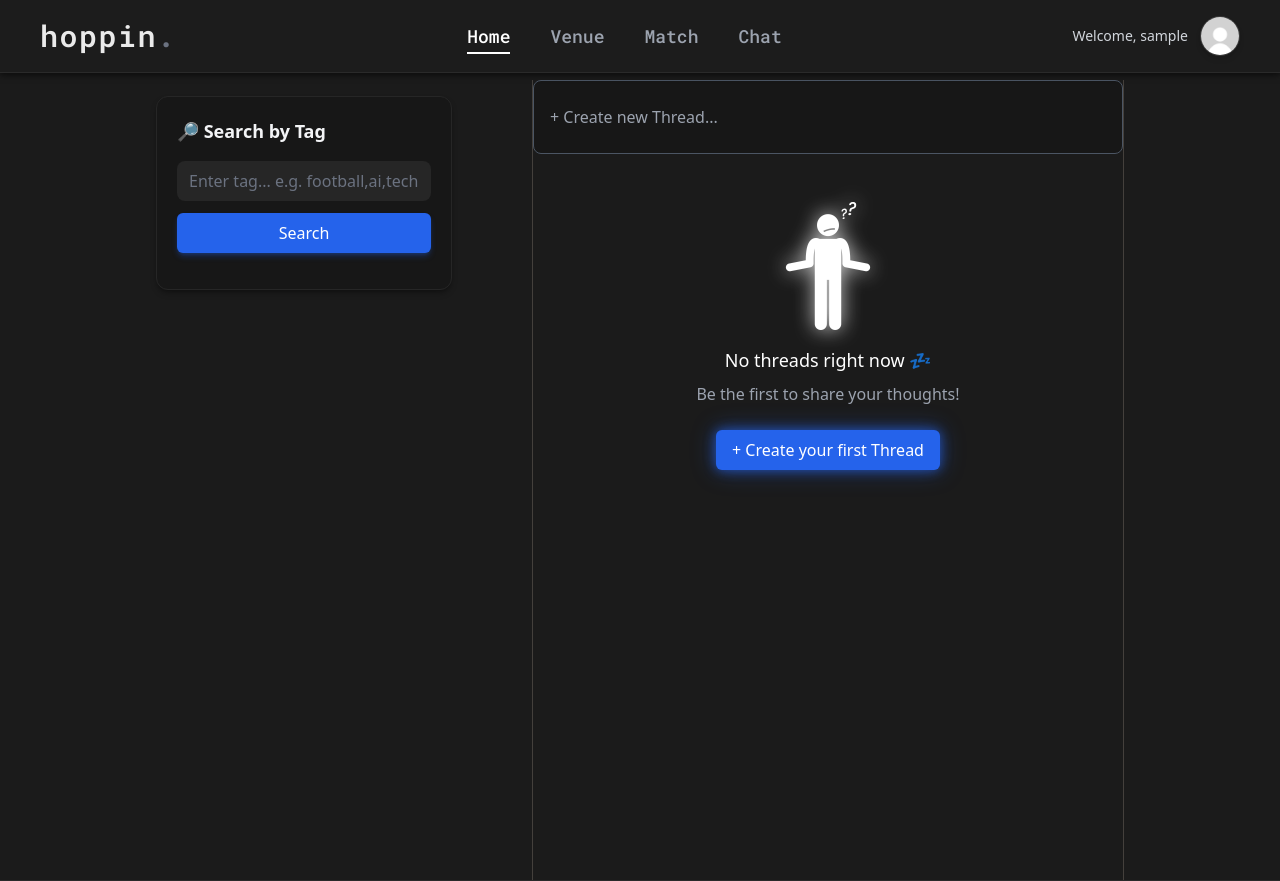
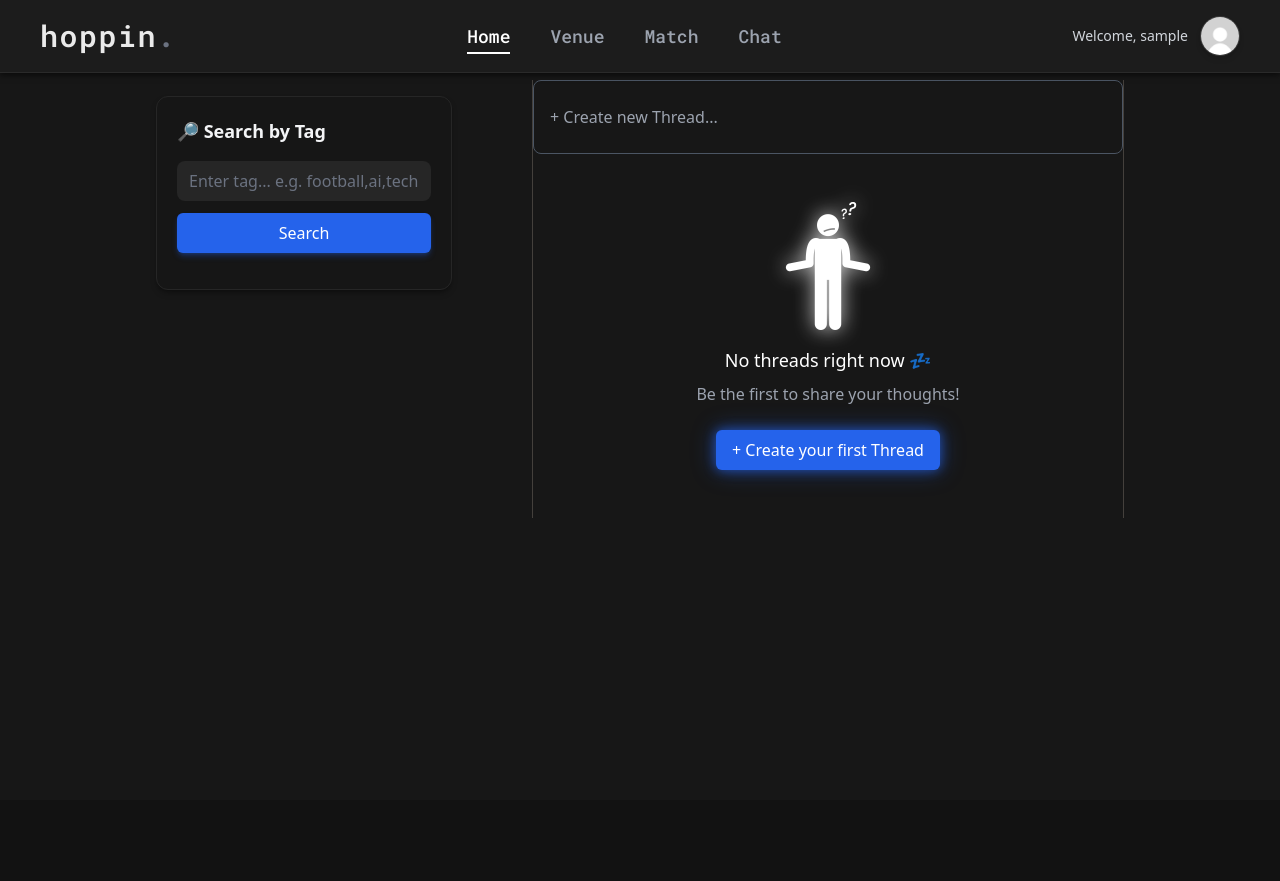
Before and after one commit to pbp-kelompok-f08/ProyekUTS, a Django app: page /threads/ in a window 1280 px wide. After the commit the page ends 518 px from the top, so only its background shows below. Run offline with Django 4.2, Linux system fonts and the light colour scheme; the visitor is signed in with stand-in values (Sample User, id 1); data comes from the database, SQL or seed files in the repository; data that the repository does not hold is empty; some libraries are stand-ins or nearby versions.

Commit message:
benerin ui

```diff
--- a/threads/templates/main_threads.html
+++ b/threads/templates/main_threads.html
@@ -10,7 +10,7 @@
 {% include 'navbar.html' %}
 
 
-<main class="pt-20 bg-[#1C1C1C]/80 border-b border-[#2A2A2A] text-gray-100 min-h-screen">
+<main class="pt-20  text-gray-100 min-h-screen">
     <div class="flex justify-center gap-10 px-6 sm:px-12">
         <div class="flex flex-col lg:flex-row justify-center gap-10 lg:gap-20 w-full max-w-7xl">
             <!-- Loading Spinner
@@ -39,7 +39,7 @@
                 <div id="searchResults" class="mt-4 space-y-2 text-sm text-gray-300"></div>
             </div>
             <!-- Threads Feed -->
-            <div class="w-full h-screen lg:w-1/2 border-x border-solid border-stone-700">
+            <div class="w-full lg:w-1/2 border-x border-solid border-stone-700">
                 <!-- Create Thread Button -->
                 <button onclick="showModal()"
                     class="w-full border border-gray-600 bg-neutral-900 text-left text-gray-400 px-4 py-6 rounded-lg hover:border-gray-400 hover:text-gray-200 transition">
@@ -99,10 +99,6 @@
                     </div>
                 </div>
             </div>
-
-
-
-
         </div>
 </main>
 
```
